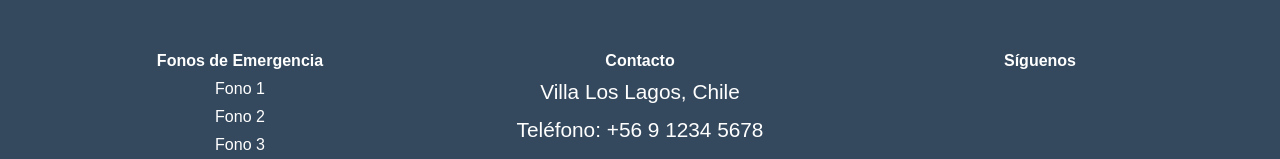
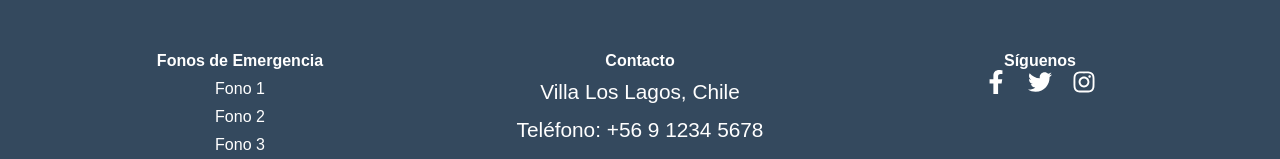
Before and after one commit to Benjamin1106/Proyeco-Portafolio, a React (Vite) app: page /contact in a window 1280 px wide. Shown: the part 203-362 px from the top of the page. Built offline with nearby package versions, Linux system fonts and the light colour scheme.

Commit message:
npm install react-icons --save

```diff
--- a/package.json
+++ b/package.json
@@ -13,6 +13,7 @@
     "firebase": "^10.13.1",
     "react": "^18.3.1",
     "react-dom": "^18.3.1",
+    "react-icons": "^5.3.0",
     "react-router-dom": "^6.26.2",
     "yarn": "^1.22.22"
   },
--- a/src/Componentes/footer.tsx
+++ b/src/Componentes/footer.tsx
@@ -1,5 +1,6 @@
 import React from 'react';
 import './footer.css';
+import { FaFacebookF, FaTwitter, FaInstagram } from 'react-icons/fa';
 
 const Footer: React.FC = () => {
   return (
@@ -21,9 +22,9 @@ const Footer: React.FC = () => {
         </div>
         <div className="footer-section footer-social">
           <h4>Síguenos</h4>
-          <a href="#"><i className="fab fa-facebook-f"></i></a>
-          <a href="#"><i className="fab fa-twitter"></i></a>
-          <a href="#"><i className="fab fa-instagram"></i></a>
+          <a href="#"><FaFacebookF /></a>
+          <a href="#"><FaTwitter /></a>
+          <a href="#"><FaInstagram/></a>
         </div>
       </div>
       <div className="footer-bottom">
```
Also changed, not shown: 2 other files (tests, documents, lock files or other folders).
